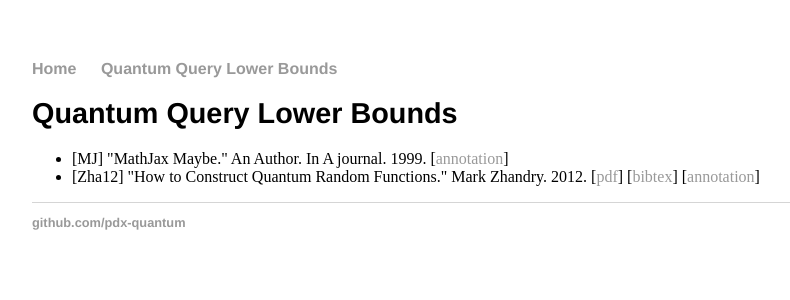
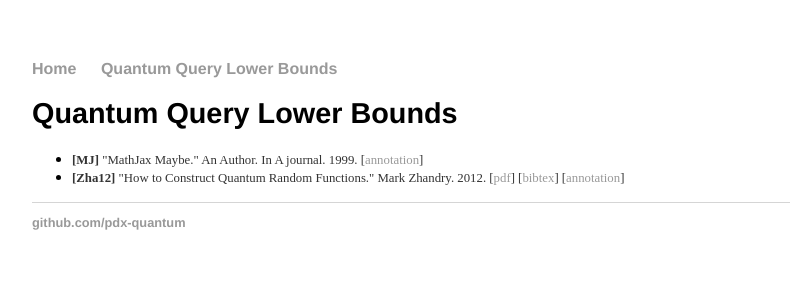
Before and after one commit to pdx-quantum/pdx-quantum.github.io, a Jekyll site: the page built from query-lower-bounds/index.html, in a window 1280 px wide. Shown: the top 300 px of the page, without its empty margins (160-950 px from the left). Built offline with Jekyll 4.4.1, drawn with Linux system fonts in a browser that asks for light colours.

Commit message:
Maybe add mathjax

```diff
--- a/css/main.css
+++ b/css/main.css
@@ -32,12 +32,8 @@ footer {
     border-top: 1px solid #d5d5d5;
     font-size: .8em;
 }
-
-ul.posts {
-    margin: 20px auto 40px;
-    font-size: 1.5em;
+.reference {
+    font-size: .8em;
+    line-height: 1em;
+    color: #333;
 }
-
-ul.posts li {
-    list-style: none;
-}
--- a/query-lower-bounds/index.html
+++ b/query-lower-bounds/index.html
@@ -6,8 +6,8 @@ title: Quantum Query Lower Bounds
 
 <ul>
     {% for entry in site.bibentries | where_exp:"entry", "entry.abbrev && entry.title && entry.author && entry.year" %}
-        <li>
-            [{{ entry.abbrev }}]
+        <li><span class="reference">
+            <b>[{{ entry.abbrev }}]</b>
             "{{ entry.title }}."
             {{ entry.author }}.
             {% if entry.wherepublished %}In {{ entry.wherepublished }}.{% endif %}
@@ -15,6 +15,6 @@ title: Quantum Query Lower Bounds
             {% if entry.pdf %}[<a href="{{ entry.pdf }}">pdf</a>]{% endif %}
             {% if entry.bibtex %}[<a href="{{ entry.bibtex }}">bibtex</a>]{% endif %}
             [<a href="{{ entry.url }}">annotation</a>]
-        </li>
+        </span></li>
     {% endfor %}
 </ul>
```
Also changed, not shown: _bibentries/MathjaxMaybe.md (+2 -0 lines).
